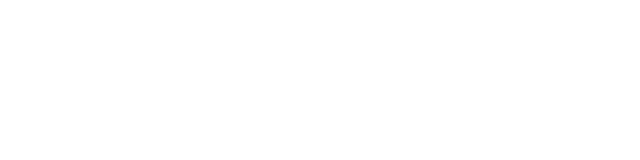
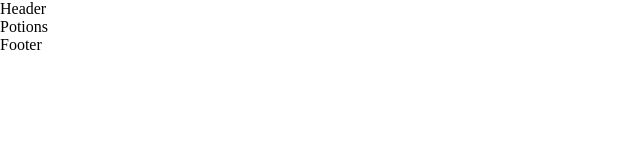
Before and after one commit to CarmichaelF/EnextTesteFrontEnd, a React (Create React App) app: page / in a window 1280 px wide. Shown: the top 160 px of the page, without its empty margins (0-640 px from the left). Built offline with nearby package versions, Linux system fonts and the light colour scheme.

Commit message:
add: New components structure was added.

```diff
--- a/src/Components/App.js
+++ b/src/Components/App.js
@@ -1,12 +1,17 @@
-import React, { Component } from 'react';
-import './App.css';
+import React, { Component } from "react";
+import "./App.css";
+import Header from "./Header";
+import Potions from "./Potions";
+import Footer from "./Footer";
 
 class App extends Component {
   render() {
     return (
-      <div className="App">
-
-      </div>
+      <>
+        <Header />
+        <Potions />
+        <Footer />
+      </>
     );
   }
 }
--- /dev/null
+++ b/src/Components/Footer.js
@@ -0,0 +1,10 @@
+import React, { Component } from "react";
+import "./Potions.css";
+
+class Footer extends Component {
+  render() {
+    return <div className="Footer">Footer</div>;
+  }
+}
+
+export default Footer;
--- /dev/null
+++ b/src/Components/Header.js
@@ -0,0 +1,10 @@
+import React, { Component } from "react";
+import "./Header.css";
+
+class Header extends Component {
+  render() {
+    return <div className="Header">Header</div>;
+  }
+}
+
+export default Header;
--- /dev/null
+++ b/src/Components/Potions.js
@@ -0,0 +1,10 @@
+import React, { Component } from "react";
+import "./Potions.css";
+
+class Potions extends Component {
+  render() {
+    return <div className="Header">Potions</div>;
+  }
+}
+
+export default Potions;
```
Also changed, not shown: src/Components/Footer.css (added), src/Components/Header.css (added), src/Components/Potions.css (added), src/assets/images/bag-icon.svg (added).
